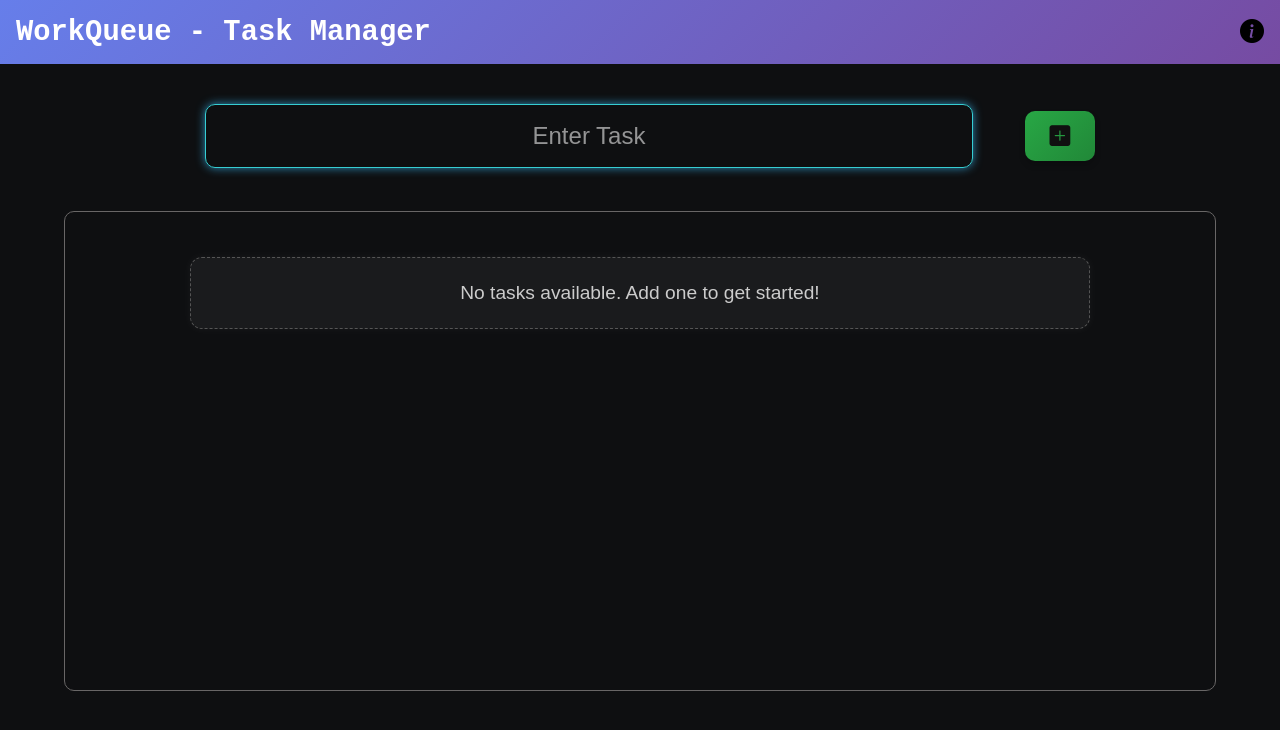
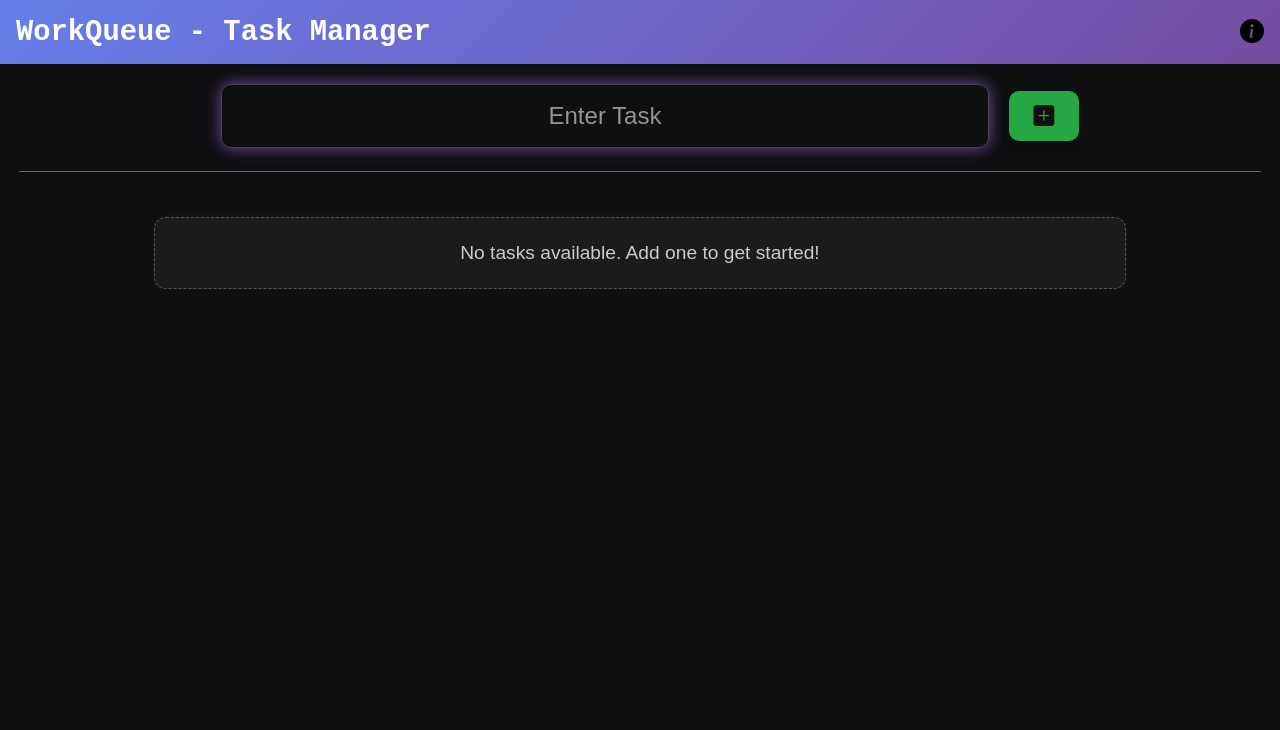
Before and after one commit to VictorF313/WorkQueue-Task-Manager, a React (Vite) app: page / in a window 1280 px wide. Shown: the top 730 px of the page. Built offline with nearby package versions, Linux system fonts and the light colour scheme.

Commit message:
Minor UI Changes

```diff
--- a/src/Components/Navbar.jsx
+++ b/src/Components/Navbar.jsx
@@ -6,7 +6,7 @@ const Navbar = () => {
             <p>WorkQueue - Task Manager</p>
             <ul>
                 <li className='bi bi-info-circle-fill about'>
-                    <div className="aboutText">This was a small project by VictorF313/Sharique in React Js</div>
+                    <div className="aboutText">This project was a collaborative effort by VictorF313/Sharique, developed using React.js.</div>
                 </li>
             </ul>
         </nav>
--- a/src/styles.css
+++ b/src/styles.css
@@ -23,33 +23,32 @@ body {
   padding: 0 1rem;
 }
 
-nav > p {
+nav>p {
   font-size: 1.8rem;
   font-weight: bold;
   font-family: monospace;
   color: #fff;
 }
 
-nav > ul {
+nav>ul {
   display: flex;
   align-items: center;
   gap: 1.5rem;
 }
 
-nav > ul > li {
+nav>ul>li {
   list-style: none;
   font-weight: bold;
   cursor: pointer;
   color: #fff;
   font-size: 1.5rem;
-  transition: border-bottom 0.3s ease, font-size 0.3s ease;
+  transition: color 0.5s ease, font-size 0.5s ease;
   color: black;
 }
 
-nav > ul > li:hover {
+nav>ul>li:hover {
   font-weight: bolder;
   font-size: 1.7rem;
-  border-bottom: 1px solid #ffc107;
   color: white;
 }
 
@@ -66,9 +65,10 @@ nav > ul > li:hover {
   width: fit-content;
   color: #fff;
   background: rgb(41, 37, 37);
+  transition: display 0.3s linear, background 0.5s linear;
 }
 
-nav > ul > li:nth-child(1):hover .aboutText {
+nav>ul>li:nth-child(1):hover .aboutText {
   display: block;
 }
 
@@ -76,15 +76,13 @@ nav > ul > li:nth-child(1):hover .aboutText {
   display: flex;
   flex-wrap: wrap;
   justify-content: space-around;
-  padding: 20px;
-  gap: 20px;
 }
 
 .entryField {
   display: flex;
   justify-content: center;
   align-items: center;
-  gap: 2rem;
+  gap: 0px;
   flex-wrap: wrap;
 }
 
@@ -111,25 +109,22 @@ nav > ul > li:nth-child(1):hover .aboutText {
 }
 
 #textHolder:focus {
-  border-color: rgb(54, 206, 211);
-  box-shadow: 0 0 10px #2e8bb6;
+  border-color: #484747;
+  box-shadow: 0 0 15px #764ba2;
 }
 
-.taskContainer {
-  display: flex;
-  justify-content: center;
-}
 
 .taskarea {
-  width: 90vw;
-  height: 60vh;
+  width: 97vw;
+  height: 70vh;
   display: flex;
   flex-direction: column;
-  border: 1px solid rgb(104, 102, 102);
+  align-items: center;
+  border-top: 1px solid rgb(104, 102, 102);
   overflow: auto;
   margin-top: 0.2rem;
   padding: 0.8rem;
-  border-radius: 10px;
+  /* border-radius: 10px; */
 }
 
 .task {
@@ -139,27 +134,19 @@ nav > ul > li:nth-child(1):hover .aboutText {
   font-size: 1.25rem;
   text-align: left;
   color: #ffffff;
-  background: linear-gradient(135deg, rgba(26, 115, 153, 0.365), #8f144d52);
+  background: linear-gradient(to right, #1b1b1b25, #3d3d3d);
   border: 1px solid #ffffff8e;
   border-radius: 10px;
-  transition: background 0.6s ease-in-out, box-shadow 0.3s linear;
-  overflow: auto;
+  transition: background 0.6s ease-in-out, box-shadow 0.3s linear, transform 0.3s linear;
   background-size: 200% 200%;
   background-position: left center;
 }
 
 .task:hover {
-  /* background: linear-gradient(135deg, rgb(26, 115, 153), #8f144d); original */
-  /* background: linear-gradient(135deg, #00ffff, #ff00ff); Neon Glow Gradient */
-  /* background: linear-gradient(135deg, #ff6a00, #ee0979); Sunset Accent Gradient */
-  /* background: linear-gradient(135deg, #4fd1c5, #2a9d8f); Cool Ice Gradient
- */
-  /* background: linear-gradient(135deg, #3a0ca3, #4361ee); Electric Blue to Violet
- */
-  background: linear-gradient(135deg, #1c1d21, #2b2d33);
-  background-size: 200% 200%;
-  background-position: right center;
-  box-shadow: 0 0 10px #7d2adca1;
+  border-color: #764ba2;
+  box-shadow: 0 0 10px #764ba2;
+  transform: translateY(50px);
+  transform: translateX(-25px);
 }
 
 .tasksAndButtons {
@@ -183,34 +170,32 @@ nav > ul > li:nth-child(1):hover .aboutText {
   box-shadow: 0 4px 6px rgba(0, 0, 0, 0.2);
 }
 
-.button:hover{
+.button:hover {
   color: #ffffff;
 }
 
 .addTask {
-  background: linear-gradient(135deg, #28a745, #218838);
+  background: #28a745;
 }
 
 .addTask:hover {
-  background: linear-gradient(135deg, #218838, #1e7e34);
   transform: translateY(2px);
 }
 
 .editTask {
-  background: linear-gradient(135deg, #17a2b8, #138496);
+  background: #764ba2;
 }
 
 .editTask:hover {
-  background: linear-gradient(135deg, #117a8b, #0f6674);
+  background: #764ba2;
   transform: translateY(2px);
 }
 
 .deleteTask {
-  background: linear-gradient(135deg, #dc3545, #c82333);
+  background: #dc3545;
 }
 
 .deleteTask:hover {
-  background: linear-gradient(135deg, #bd2130, #a71d2a);
   transform: translateY(2px);
 }
 
@@ -234,6 +219,7 @@ nav > ul > li:nth-child(1):hover .aboutText {
     opacity: 0;
     transform: translateY(10px);
   }
+
   to {
     opacity: 1;
     transform: translateY(0);
@@ -279,8 +265,15 @@ nav > ul > li:nth-child(1):hover .aboutText {
 }
 
 @keyframes fadeIn {
-  from { opacity: 0; transform: translateY(-10px); }
-  to { opacity: 1; transform: translateY(0); }
+  from {
+    opacity: 0;
+    transform: translateY(-10px);
+  }
+
+  to {
+    opacity: 1;
+    transform: translateY(0);
+  }
 }
 
 
@@ -291,11 +284,11 @@ nav > ul > li:nth-child(1):hover .aboutText {
     padding: 1rem 0;
   }
 
-  nav > p {
+  nav>p {
     font-size: 1.4rem;
   }
 
-  nav > ul {
+  nav>ul {
     flex-direction: column;
     margin-top: 0.5rem;
     gap: 0.75rem;
@@ -334,7 +327,7 @@ nav > ul > li:nth-child(1):hover .aboutText {
 }
 
 @media (max-width: 480px) {
-  nav > p {
+  nav>p {
     font-size: 1.2rem;
   }
 
```
